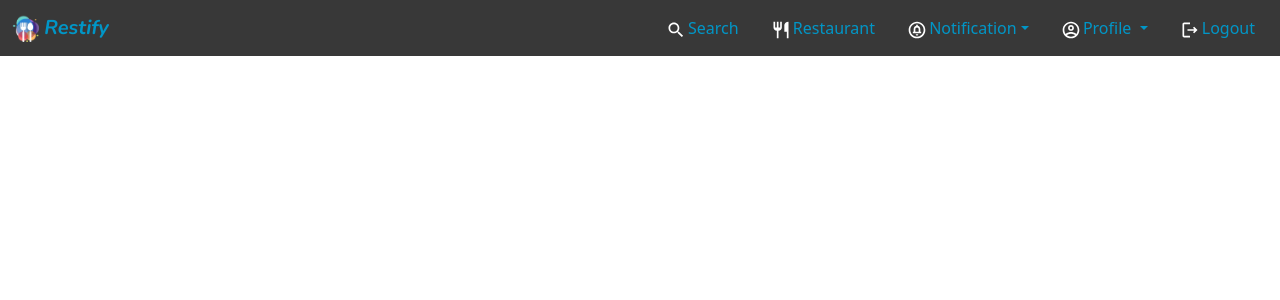
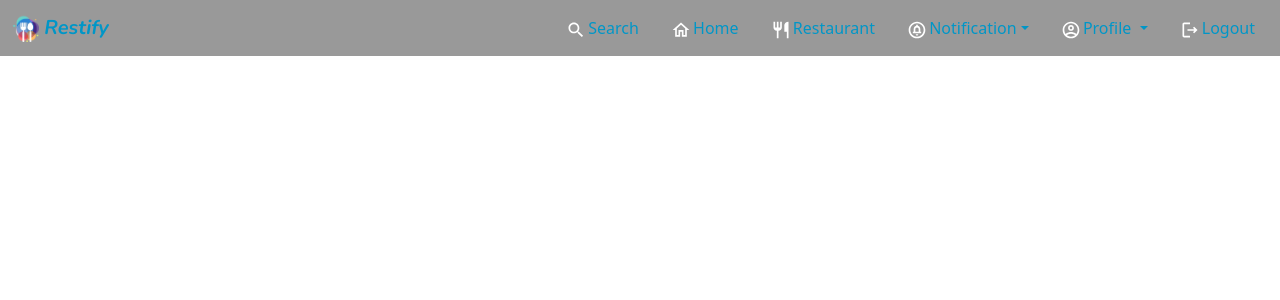
Before and after one commit to tanejavipul/RESTify, a Python web app: template P1/Templates/navbar.html in a window 1280 px wide. Shown: the top 300 px of the page. Run offline with Jinja, Linux system fonts and the light colour scheme; the template is opened without the code that fills it, so the values that code supplies are empty.

Commit message:
added home to navbar and update profile

```diff
--- a/P1/Templates/navbar.css
+++ b/P1/Templates/navbar.css
@@ -9,7 +9,7 @@
 
 .navbar-background {
     /* FIXME CHANGE THIS IF YOU DONT WANT IT TRANSPARENT*/
-    background-color: rgba(0,0,0,0.78);
+    background-color: rgba(0,0,0,0.4);
 }
 
 .navbar-logo-color {
--- a/P1/Templates/navbar.html
+++ b/P1/Templates/navbar.html
@@ -26,6 +26,8 @@
         </a>
         <div class="ms-auto">
             <a href="search.html"><button class="btn  navbar-button-styling" type="button"><img src="Images/Icons/search.svg" alt=""/>Search</button></a>
+
+            <a href="home.html"><button class="btn  navbar-button-styling" type="button"><img src="Images/Icons/home.svg" alt=""/>Home</button></a>
 
             <a href="restaurantPages/restaurant.html"><button class="btn  navbar-button-styling" type="button"><img src="Images/Icons/restaurant.svg" alt=""/>Restaurant</button></a>
 
--- a/P1/profile.html
+++ b/P1/profile.html
@@ -21,6 +21,8 @@
         </a>
         <div class="ms-auto">
             <a href="search.html"><button class="btn  navbar-button-styling" type="button"><img src="Images/Icons/search.svg" alt=""/>Search</button></a>
+
+            <a href="home.html"><button class="btn  navbar-button-styling" type="button"><img src="Images/Icons/home.svg" alt=""/>Home</button></a>
 
             <a href="restaurantPages/restaurant.html"><button class="btn  navbar-button-styling" type="button"><img src="Images/Icons/restaurant.svg" alt=""/>Restaurant</button></a>
 
```
Also changed, not shown: P1/Images/Icons/home.svg (added).
